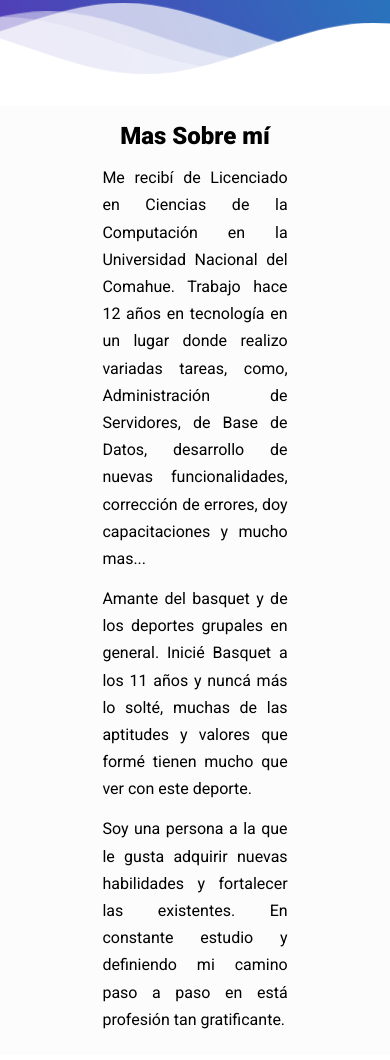
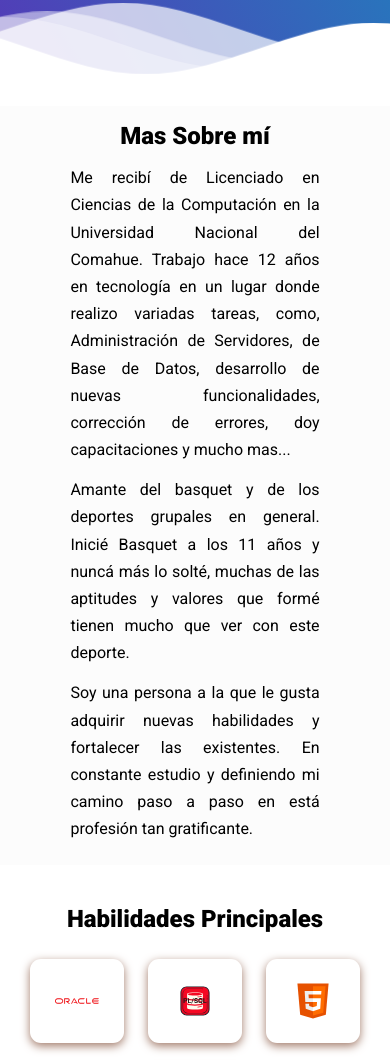
Before and after one commit to devrebeleza/renzogarcia, a plain HTML site: page index.html in a window 390 px wide. Shown: the part 752-1812 px from the top of the page. Drawn offline with nearby package versions, Linux system fonts and the light colour scheme.

Commit message:
fix padding more about me

```diff
--- a/css/styles.css
+++ b/css/styles.css
@@ -484,7 +484,7 @@ footer {
   /* more about */
   .more-about {
     margin-top: 2rem;
-    padding: 1rem 6rem;
+    padding: 1rem 4rem;
   }
 
   .more-about h2 {
```
